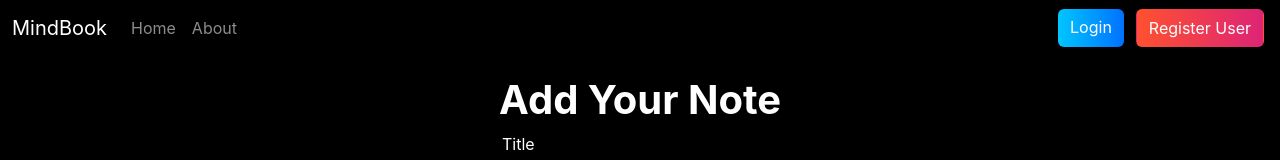
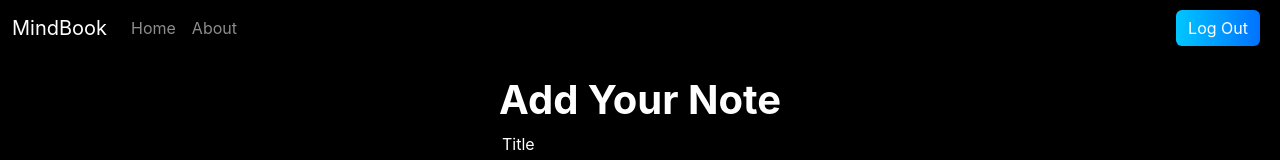
Before and after one commit to shdowshogan/MindBook, a React (Create React App) app: page /Home in a window 1280 px wide. Shown: the top 160 px of the page. Built offline with nearby package versions, Linux system fonts and the light colour scheme; no server answers; sample sign-in values are in the browser's storage.

Commit message:
added user specific notes fetch feature

```diff
--- a/src/App.js
+++ b/src/App.js
@@ -9,6 +9,7 @@ import Login from "./components/Login";
 import { useState } from "react";
 import Alert from "./components/Alert";
 // import Alert from './components/Alert'
+import ProtectedRoute from "./components/ProtectedRoute";
 
 function App() {
   const [alert, setAlert] = useState(null);
@@ -25,13 +26,21 @@ function App() {
   return (
     <NoteState showAlert={showAlert}>
       <BrowserRouter>
-        <Navbar/>
-        <Alert alert={alert}/>
+        <Navbar />
+        <Alert alert={alert} />
         <Routes>
-          <Route path="/Home" element={<Home showAlert={showAlert} />} />
+          <Route
+            path="/Home"
+            element={
+              <ProtectedRoute>
+                <Home showAlert={showAlert} />
+              </ProtectedRoute>
+            }
+          />
+          {/* <Route path="/Home" element={<Home showAlert={showAlert} />} /> */}
           <Route path="/About" element={<About />} />
-          <Route path="/Login" element={<Login showAlert={showAlert}/>} />
-          <Route path="/Signup" element={<Signup showAlert={showAlert}/>} />
+          <Route path="/Login" element={<Login showAlert={showAlert} />} />
+          <Route path="/Signup" element={<Signup showAlert={showAlert} />} />
           {/* <Route path="/Navbar" element={<Navbar/>} /> */}
         </Routes>
       </BrowserRouter>
--- a/src/components/Navbar.js
+++ b/src/components/Navbar.js
@@ -1,7 +1,13 @@
 import React from "react";
-import {Link} from 'react-router-dom';
+import {Link, useNavigate} from 'react-router-dom';
+// import { Navigate } from "react-router-dom";
 
 const Navbar = () => {
+  let history = useNavigate();
+  const handleLogout = ()=>{
+    localStorage.removeItem('token');
+    history('/login');
+  }
   return (
     <div>
       <nav className="navbar navbar-expand-lg navbar-dark bg-dark navbar-color">
@@ -33,10 +39,10 @@ const Navbar = () => {
                 </Link>
               </li>
             </ul>
-            <form className="d-flex" role="search">
+            {!localStorage.getItem('token') ? <form className="d-flex" role="search">
               <Link className="btn login-btn mx-2" to='/login'  role="button">Login</Link>
               <Link className="btn signup-btn mx-1"  to='/signup' role="button">Register User</Link>
-            </form>
+            </form>:<button onClick={handleLogout} className="btn login-btn mx-2">Log Out</button>}
           </div>
         </div>
       </nav>
--- /dev/null
+++ b/src/components/ProtectedRoute.js
@@ -0,0 +1,11 @@
+import { Navigate } from "react-router-dom";
+import React from 'react'
+
+const ProtectedRoute = ({children}) => {
+    if(!localStorage.getItem('token')){
+        return <Navigate to='/login' replace/>;
+    }
+  return children;
+}
+
+export default ProtectedRoute;
```
